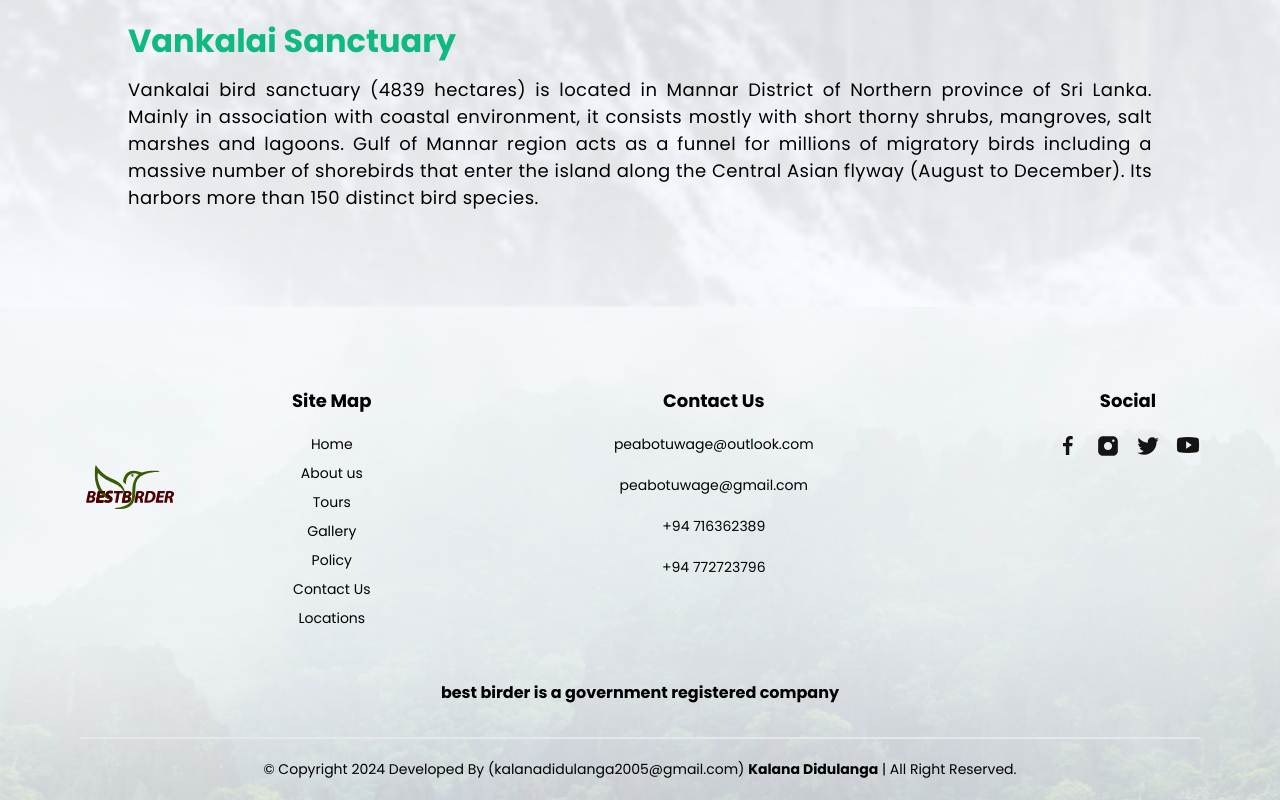
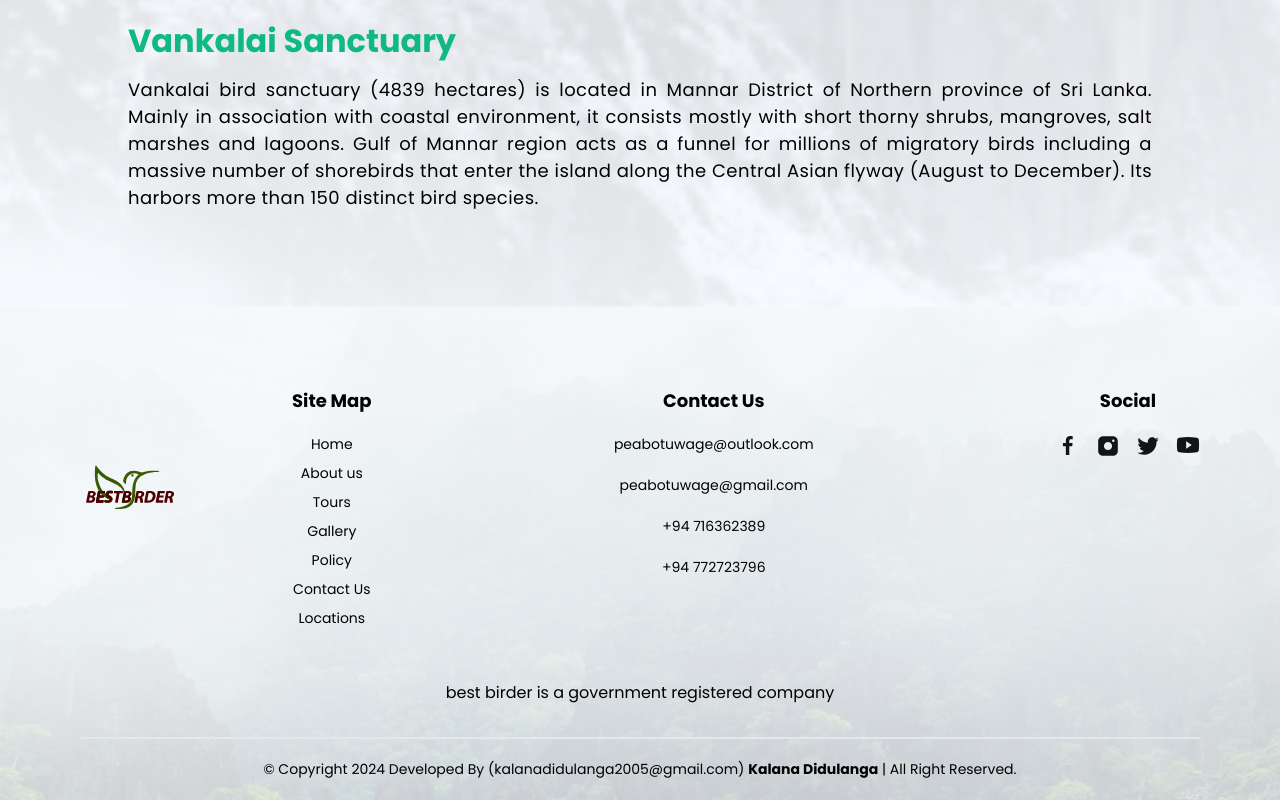
Before and after one commit to kalanadidulanga/bestbirder, a React (Vite) app: page /locations in a window 1280 px wide. Shown: the part 3329-4129 px from the top of the page. Built offline with nearby package versions, Linux system fonts and the light colour scheme.

Commit message:
6s465ggsd

```diff
--- a/src/components/Footer.jsx
+++ b/src/components/Footer.jsx
@@ -61,7 +61,7 @@ const Footer = () => {
         </div>
 
         {/* <div className=' border bg-gray-20 mb-2' /> */}
-        <p className=' bold-16 w-full text-center text-gray-30'>best birder is a government registered company</p>
+        <p className=' regular-16 w-full text-center text-gray-30'>best birder is a government registered company</p>
 
         <div className=' border bg-gray-20 mt-5 mb-2' />
         <p className=' regular-14 w-full text-center text-gray-30'>© Copyright 2024 Developed By (kalanadidulanga2005@gmail.com) <span className=' font-bold'>Kalana Didulanga</span> | All Right Reserved.</p>
```
